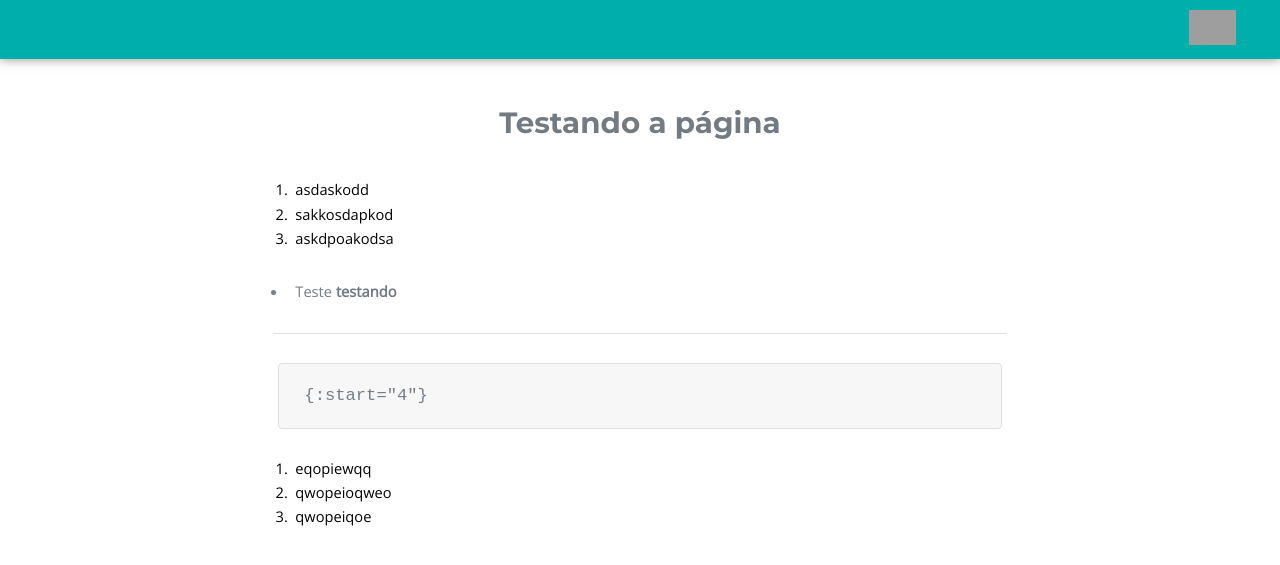
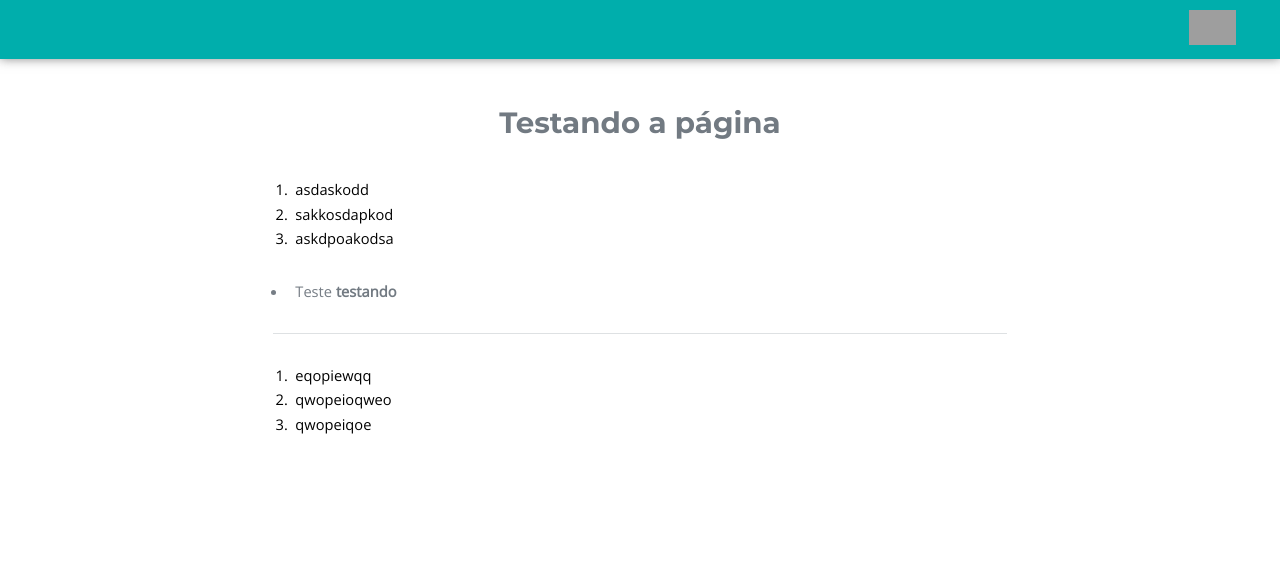
Before and after one commit to rogerio-figueiredo-hsr/hsrtechonline.github.io, a Jekyll site: the page built from _posts/2019-01-15-paginateste.md, in a window 1280 px wide. Shown: the top 565 px of the page. Built offline with Jekyll 4.4.1, drawn with Linux system fonts in a browser that asks for light colours; grey boxes are pictures that could not be loaded.

Commit message:
Testando jekyll

```diff
--- a/_posts/2019-01-15-paginateste.md
+++ b/_posts/2019-01-15-paginateste.md
@@ -15,7 +15,7 @@ pasta: Projetos
     **testando**
 
 ----
-{% if post.layout == home %}
+{% if post.title == "Página Teste" %}
     {:start="4"}
 {% endif %}
 
```
